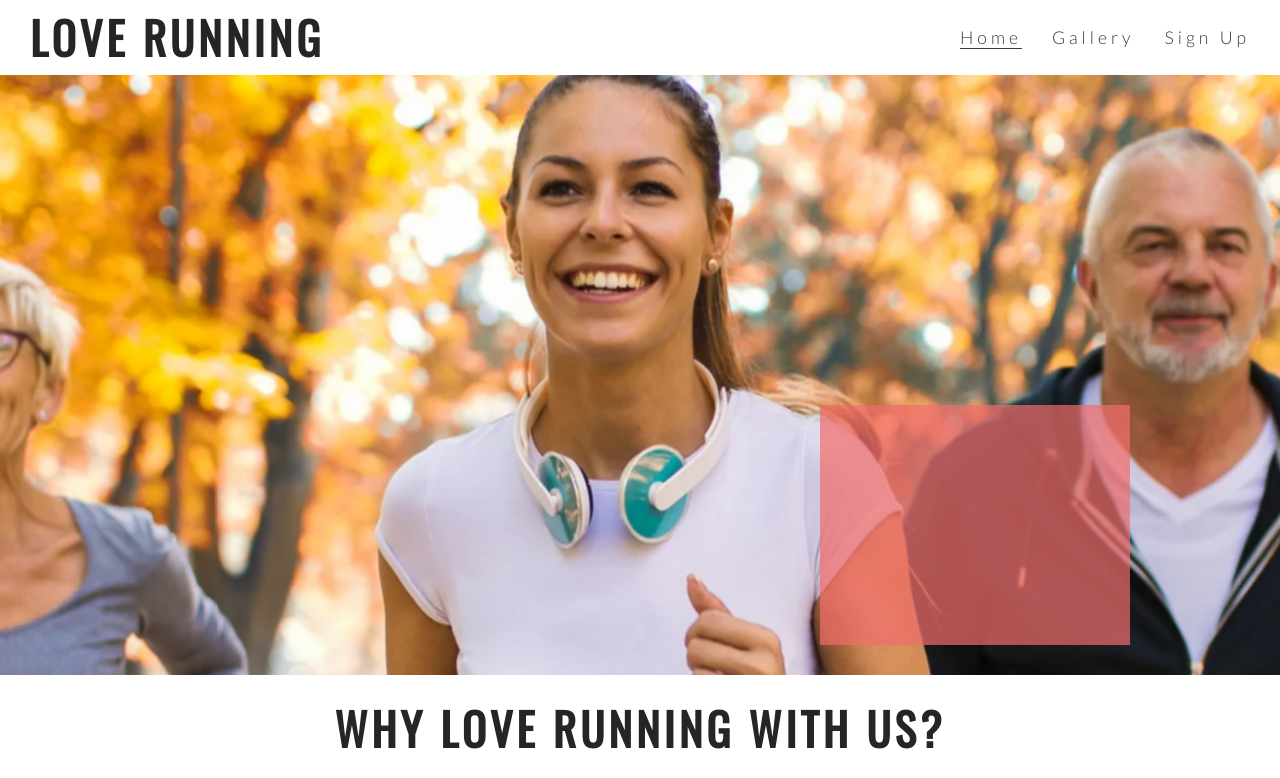
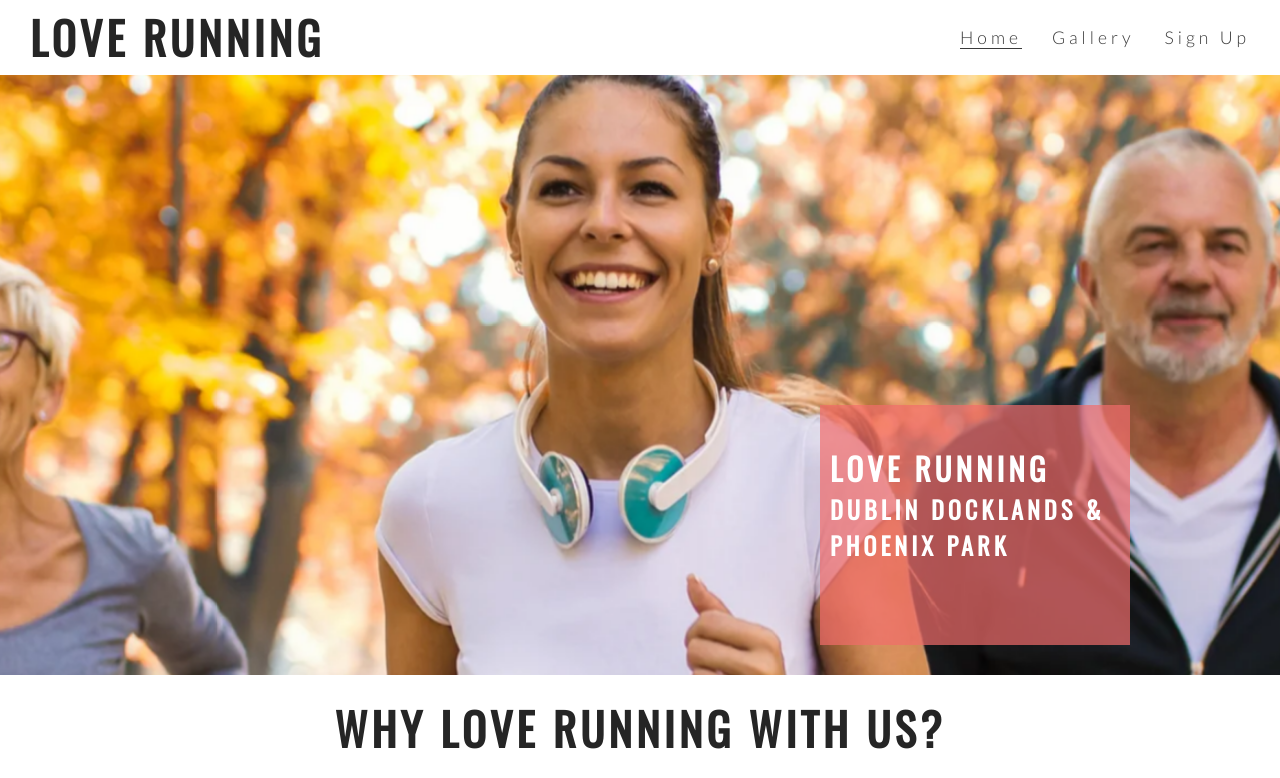
Before and after one commit to AinhoaBil/love-running, a plain HTML site: page index.html in a window 1280 px wide. Shown: the top 778 px of the page. Drawn offline with nearby package versions, Linux system fonts and the light colour scheme.

Commit message:
Fix errors on the red square text on the image (cover-text)

```diff
--- a/assets/css/style.css
+++ b/assets/css/style.css
@@ -68,7 +68,7 @@ h2 {
 
     position: relative;
 }
-#cover-text #cover-text h2{
+#cover-text, #cover-text h2{
     color: #fff;
 
 }
@@ -77,7 +77,7 @@ h2 {
     width: 100%;
     background: url(../images/hero-image.webp) no-repeat center center;
 
-    /* animates zoom effect on loading page */
+/* animates zoom effect on loading page */
     animation-name: hero-zoom;
     animation-duration: 5s;
     animation-fill-mode: forwards;
@@ -99,7 +99,7 @@ h2 {
 #cover-text {
     font-size: 130%;
     font-family: Oswald, sans-serif;
-    transform: uppercase;
+    text-transform: uppercase;
     letter-spacing: 4px;
 
     width: 300px;
@@ -109,8 +109,8 @@ h2 {
 
     background-color: rgba(241, 109, 107, .7);
 
-    bottom:30px;
-    right:150px;
+    bottom: 30px;
+    right: 150px;
 
     position: absolute;
 }
--- a/index.html
+++ b/index.html
@@ -33,9 +33,10 @@
     </header>
     <section id="hero-outer">
         <div id="hero-image"></div>>
-        <div id="cover-text"></div>
-        <h2>Love Running</h2>11§
+        <div id="cover-text">
+            <h2>Love Running</h2>
             <h3>Dublin Docklands & Phoenix Park</h3>
+        </div>
     </section>
     <section id="club-ethos">
         <h2 id="welcome">Why Love Running With Us?</h2>
@@ -52,7 +53,8 @@
                 <h2>Feel Free <i class="fab fa-fly"></i></h2>
                 <hr>
                 <p>
-                    Physical exercise, running included, is known to release endorphins in the brain. Endorphins make you more energetic, more awake and, yes, happier.
+                    Physical exercise, running included, is known to release endorphins in the brain. Endorphins make
+                    you more energetic, more awake and, yes, happier.
                 </p>
             </div>
         </div>
@@ -62,7 +64,8 @@
                 <h2>Get Social <i class="fas fa-globe"></i></h2>
                 <hr>
                 <p>
-                When we run with others, we can run farther and faster more easily. Social running can pull you out of a running funk or low mood, inspire you to try new events
+                    When we run with others, we can run farther and faster more easily. Social running can pull you out
+                    of a running funk or low mood, inspire you to try new events
                 </p>
             </div>
             <div class="right-about-heading">
```
Lines whose indentation alone changed are shown as unchanged.
